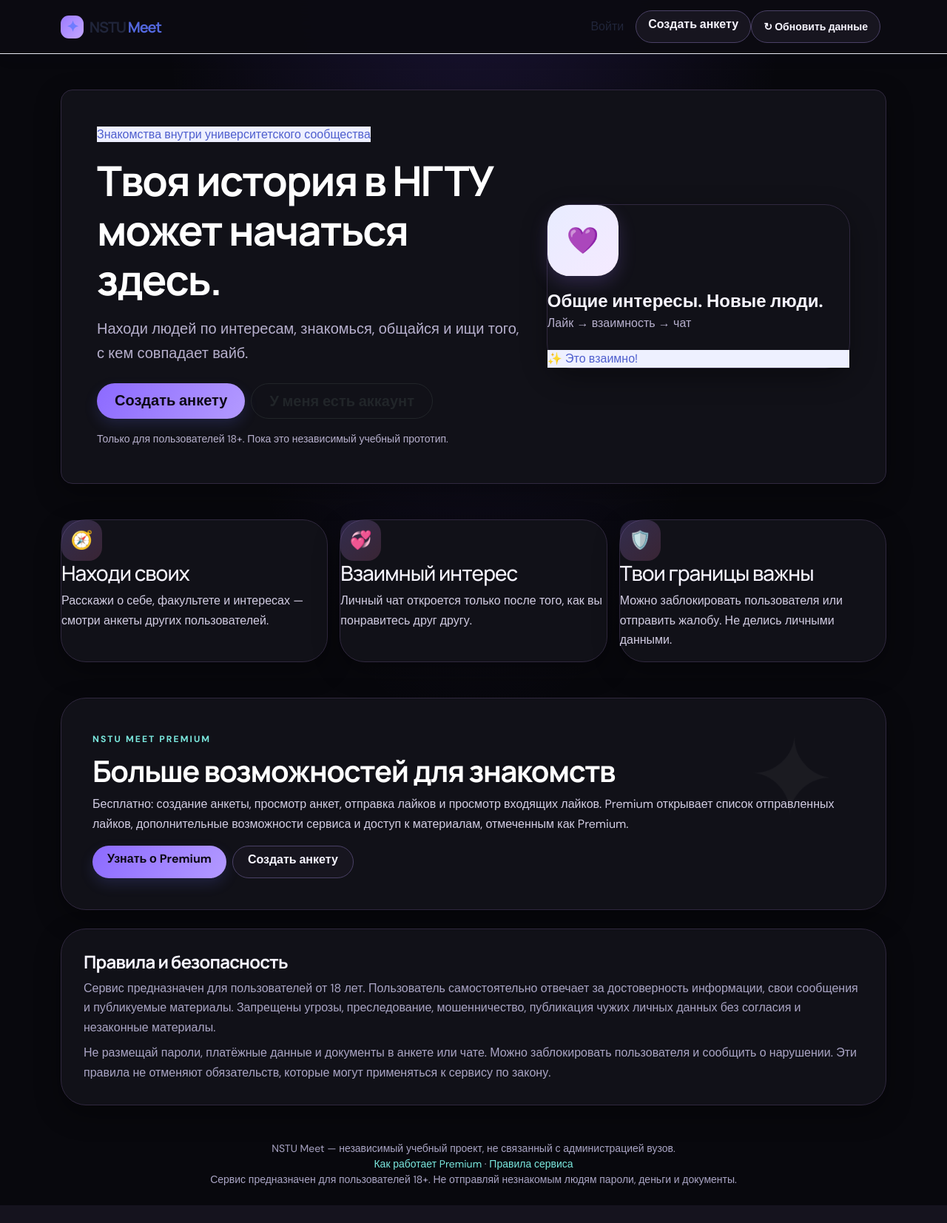
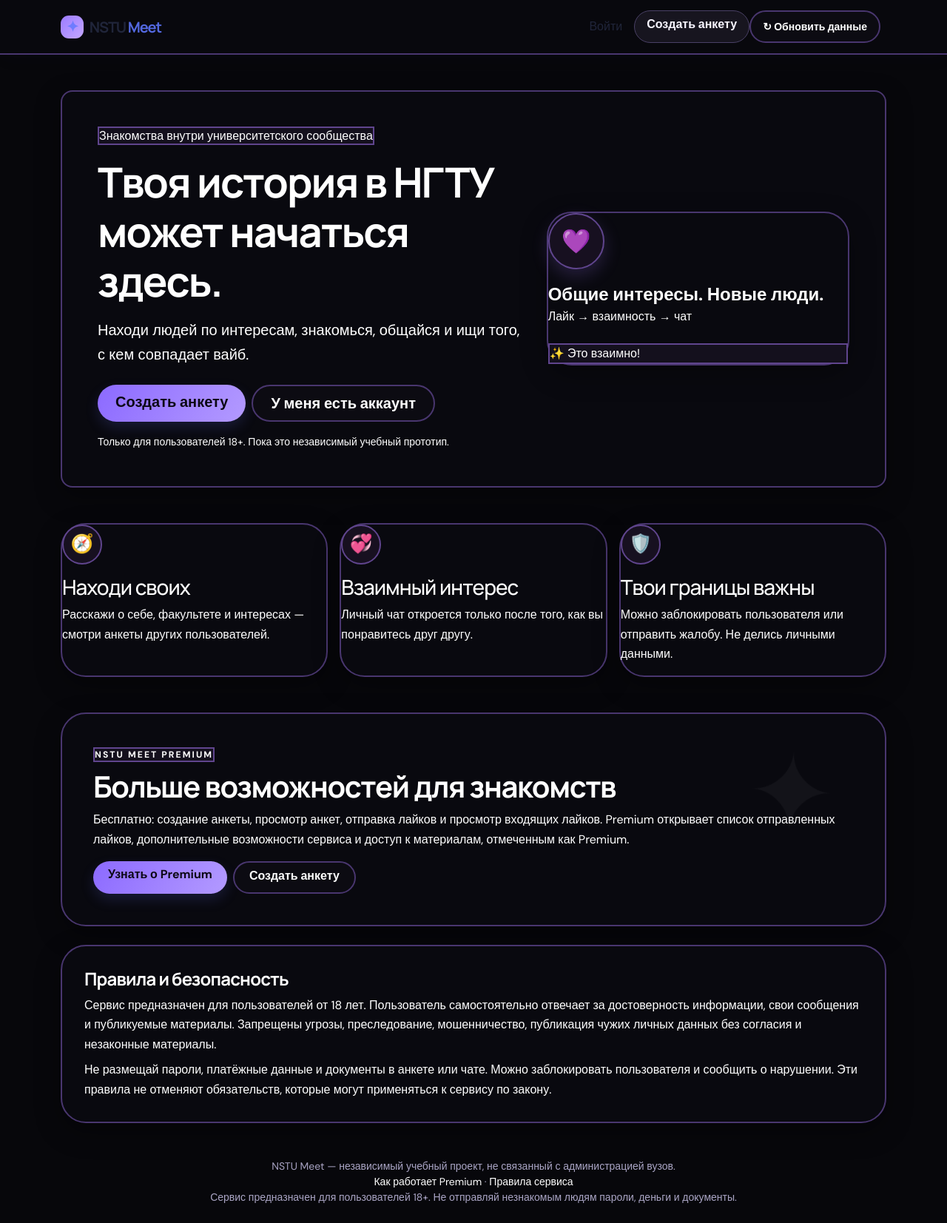
Before and after one commit to ggshik369/nstu-meet, a Flask app: page / in a window 1280 px wide. Shown: the whole page at 74% size. Before the commit the page ends 1629 px from the top, so only its background shows below. Run offline with Flask 3, Linux system fonts and the light colour scheme; some libraries are stand-ins or nearby versions.

Commit message:
Improve white-on-black contrast, strengthen violet borders and clip homepage icons into circles

```diff
--- a/static/style.css
+++ b/static/style.css
@@ -90,3 +90,20 @@ html,body{background-color:#08080d!important;color:#f7f5ff!important}
 .btn-secondary,.btn-outline-secondary{background:#17151f!important;color:#f7f5ff!important;border-color:#514269!important}
 /* Homepage hero must not be a white slab */
 .home-hero,.landing-hero,.hero-section,.hero-banner{background:#111118!important;background-image:radial-gradient(ellipse at 90% 10%,rgba(124,83,255,.16),transparent 45%)!important;color:#f7f5ff!important;border:1px solid #30283f!important}
+
+/* Readability pass: white text on black surfaces, stronger violet outlines */
+:root{--line:rgba(157,119,255,.48)!important}
+body{color:#fff!important;background:#07070b!important}
+main,main p,main li,main label,main small,main span,main div,footer{color:inherit}
+main h1,main h2,main h3,main h4,main h5,main h6,main p,main li,main label,main .text-secondary,main .text-muted,main .lead,main .small,footer,footer a{color:#fff!important}
+.hero,.hero-card,.feature,.section-hero,.panel,.form-shell,.profile-side,.person-card,.chat-shell,.premium-hero,.empty-state,.card,.modal-content,.content-card{background:#09090f!important;background-image:none!important;color:#fff!important;border:2px solid #49366f!important}
+.hero-card,.feature,.section-hero,.panel,.form-shell,.profile-side,.person-card,.premium-hero,.empty-state,.card{border-color:#49366f!important;border-width:2px!important}
+.hero h1,.hero h2,.hero h3,.hero p,.hero .text-secondary,.hero-card div,.feature h3,.feature p,.section-hero h2,.section-hero p{color:#fff!important}
+.pill,.match-chip,.eyebrow{color:#fff!important;border:2px solid #60458e!important;background:#14101d!important}
+.feature-icon,.avatar{width:54px;height:54px;min-width:54px;aspect-ratio:1;display:grid;place-items:center;overflow:hidden;box-sizing:border-box;border-radius:50%!important;border:2px solid #60458e!important;background:#171020!important;line-height:1;font-size:1.55rem;isolation:isolate}
+.feature-icon{margin-bottom:14px}.avatar-xl{width:76px;height:76px;min-width:76px;font-size:2rem}
+.btn-outline-dark,.btn-outline-light,.btn-outline-secondary{color:#fff!important;background:#0c0b12!important;border:2px solid #49366f!important}
+.form-control,.form-select,textarea,input:not([type=checkbox]):not([type=radio]):not([type=file]){color:#fff!important;background:#111018!important;border:2px solid #49366f!important}
+.form-control::placeholder,textarea::placeholder{color:#c7c0d7!important}.form-select option{color:#fff!important;background:#111018!important}
+.nav-gradient,.navbar{background:#08080d!important;border-bottom:2px solid #49366f!important}.nav-link{color:#fff!important}
+@media(max-width:767.98px){.feature-icon{width:50px;height:50px;min-width:50px}.hero,.feature,.section-hero{border-radius:22px!important}}
```
